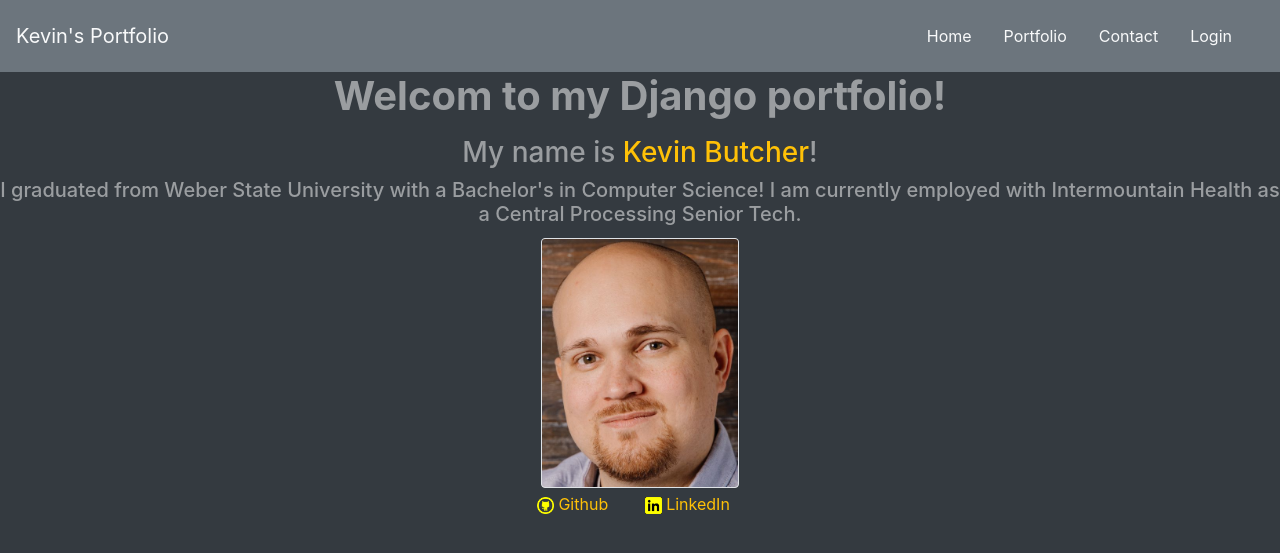
After one commit to KevinButcher/Portfolio, a Django app: page / in a window 1280 px wide. The commit adds this page. Shown: the top 553 px of the page. Run offline with Django 5.2, Linux system fonts and the light colour scheme.

Commit message:
home page created

```diff
--- a/Portfolio/Portfolio/urls.py
+++ b/Portfolio/Portfolio/urls.py
@@ -23,5 +23,5 @@ from django.conf.urls.static import static
 
 urlpatterns = [
     path('admin/', admin.site.urls),
-
-]
+    path("", include("Projects.urls")),
+] + static(settings.MEDIA_URL, document_root=settings.MEDIA_ROOT)
--- a/Portfolio/Projects/templates/Projects/base.html
+++ b/Portfolio/Projects/templates/Projects/base.html
@@ -14,18 +14,18 @@
             <a href="{% url 'Projects:index' %}" class="navbar-brand text-light">Kevin's Portfolio</a>
             <div class="navbar">
                 <a href="{% url 'Projects:index' %}" class="nav-item nav-link text-light">Home</a>
-                <a href="{% url 'Projects:portfolio' %}" class="nav-item nav-link text-light">Portfolio</a>
-                <a href="{% url 'Projects:contact' %}" class="nav-item nav-link text-light">Contact</a>
+                <a href="" class="nav-item nav-link text-light">Portfolio</a>
+                <a href="" class="nav-item nav-link text-light">Contact</a>
                 {% if user.is_authenticated %}
-                    <a href="{% url 'profile' %}" class="nav-item nav-link text-light">Profile</a>
-                    <form action="{% url 'logout' %}" method="POST">
+                    <a href="" class="nav-item nav-link text-light">Profile</a>
+                    <form action="" method="POST">
                         {% csrf_token %}
                         <button class="nav-item nav-link" type="submit">
                             Logout
                         </button>
                     </form>
                 {% else %}
-                    <a href="{% url 'login' %}" class="nav-item nav-link text-light">Login</a>
+                    <a href="" class="nav-item nav-link text-light">Login</a>
                 {% endif %}
             </div>
         </nav>
--- /dev/null
+++ b/Portfolio/Projects/templates/Projects/index.html
@@ -0,0 +1,36 @@
+{% extends 'Projects/base.html' %}
+{% load static %}
+<!DOCTYPE html>
+<html lange="en">
+    <head>
+        <meta charset="UTF-8">
+        <meta name="viewport" content="width=device-width, initial-scale=1.0">
+        <title>Document</title>
+    </head>
+    <body>
+        {% block body %}
+            <h1 class="text-center"><strong>Welcom to my Django portfolio!</strong></h1>
+            <h3 class="text-center mt-3">My name is <span class="text-warning">Kevin Butcher</span>!</h3>
+            <h5 class="text-center">I graduated from Weber State University with a Bachelor's in Computer Science!
+                I am currently employed with Intermountain Health as a Central Processing Senior Tech.
+                <!-- later I need to remember to pull current job title from an employment table that is not yet created (use it
+                 in my pdf resume generator)-->
+            </h5>
+            <div class="row d-flex justify-content-center">
+                <div class="">
+                    <img class="card card-deck border m-1" height="250px" src="{% static 'Projects/Business_shot_2024.jpg' %}"
+                        alt="Business Shot 2024"/>
+                        <!-- replace the hard coded with profile picture later -->
+                    <a href="https://github.com/KevinButcher" class="mr-3 text-warning" target="_blank">
+                        <img src="{% static 'Projects/GitHubLogo.png' %}" height="17px" class="h-4 w-auto" alt="GitHub Logo"/>
+                        <span class="ms-1">Github</span>
+                    </a>
+                    <a href="https://www.linkedin.com/in/kevin-g-butcher" class="ml-3 text-warning" target="_blank">
+                        <img src="{% static 'Projects/LinkedInlogo.png' %}" height="17px" class="h-4 w-auto" alt="LinkedIn Logo"/>
+                        <span class="ms-1">LinkedIn</span>
+                    </a>
+                </div>
+            </div>
+        {% endblock %}
+    </body>
+</html>
--- /dev/null
+++ b/Portfolio/Projects/urls.py
@@ -0,0 +1,9 @@
+from . import views
+from django.urls import path
+from django.conf.urls.static import static
+from django.conf import settings
+
+app_name = 'Projects'
+urlpatterns = [
+    path('', views.index, name="index"),
+] + static(settings.MEDIA_URL, document_root=settings.MEDIA_ROOT)
--- a/Portfolio/Projects/views.py
+++ b/Portfolio/Projects/views.py
@@ -1,4 +1,15 @@
-from django.shortcuts import render
-from embed_video.fields import EmbedVideoField
+from django.shortcuts import render, get_object_or_404, redirect
+from django.http import HttpResponse
+from .models import Project
+from django.template import loader
+# from .forms import PortfolioForm
+from django.contrib import messages
+from django.contrib.auth.decorators import login_required
+# from embed_video.fields import EmbedVideoField
 
 # Create your views here.
+def index(request):
+    context = {
+        "intro": ""
+    }
+    return render(request, 'Projects/index.html', context)
```
Also changed, not shown: Portfolio/Projects/static/Projects/Business_Shot_2024.jpg (added).
